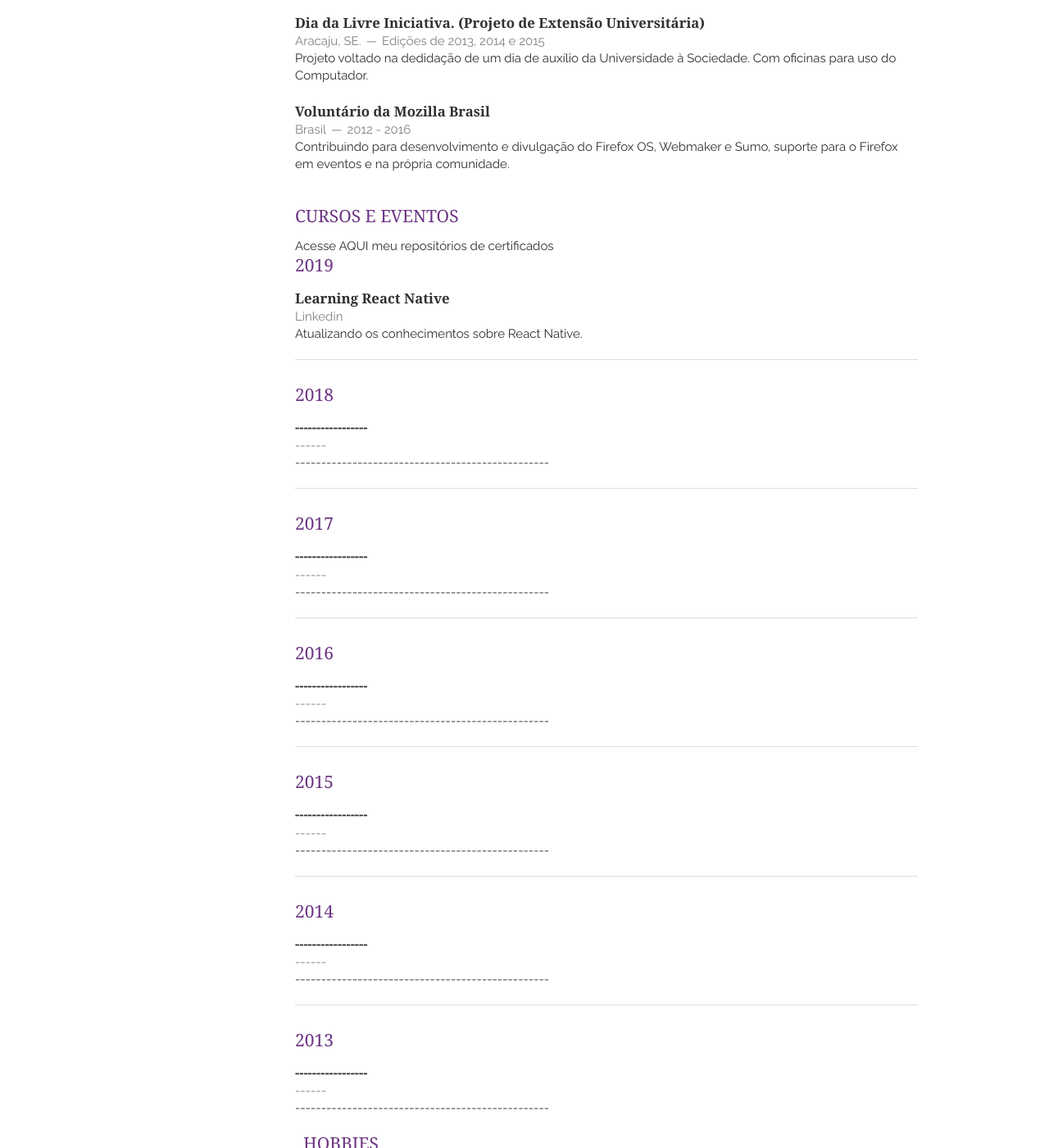
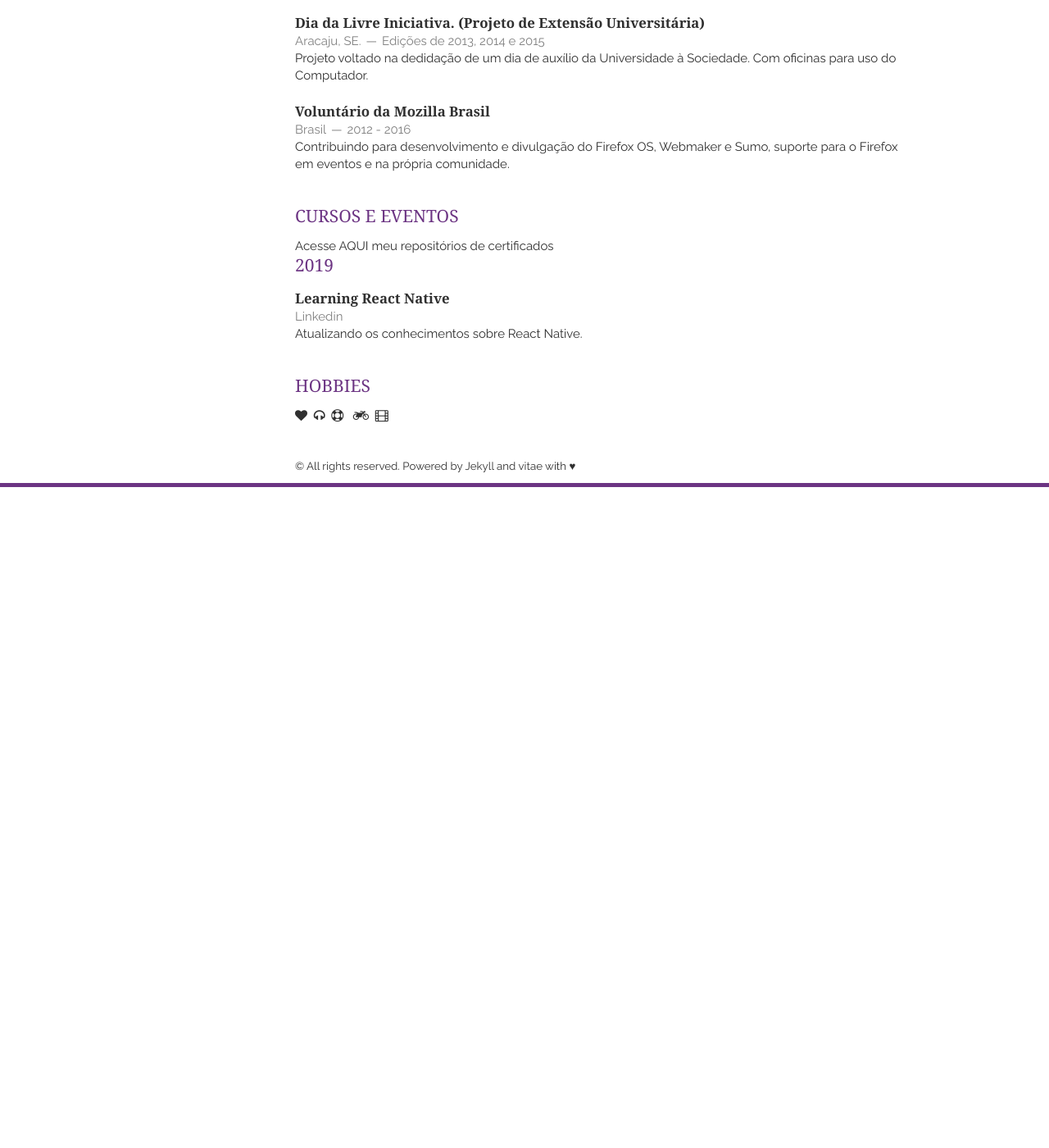
Before and after one commit to RafasTavares/resume-cv, a Jekyll site: the page built from index.html, in a window 1280 px wide and 1400 px high, scrolled down 2063 px. Shown: the whole window at 82% size. Built offline with Jekyll 4.4.1, drawn with Linux system fonts in a browser that asks for light colours; nearby versions of some CDN libraries; the list of posts is cut into pages by our own code; after the commit the page ends 2657 px from its top, so only the background shows below that.

Commit message:
Update courses.html

```diff
--- a/_includes/courses.html
+++ b/_includes/courses.html
@@ -1,5 +1,5 @@
 <section class="thirteen columns">
-<h1>Cursos e Eventos</h1>
+<h1>Cursos e Eventos </h1>
 <p>
 Acesse <a href="">AQUI</a> meu repositórios de certificados
 </p>
@@ -11,7 +11,7 @@ Acesse <a href="">AQUI</a> meu repositórios de certificados
         </header>
         <p> Atualizando os conhecimentos sobre React Native. </p>
 </article>
-<hr>
+<!--<hr>
 <h1>2018</h1>
 <article>
         <header>
```
Also changed, not shown: other parts of _includes/courses.html (+1 -1 lines).
